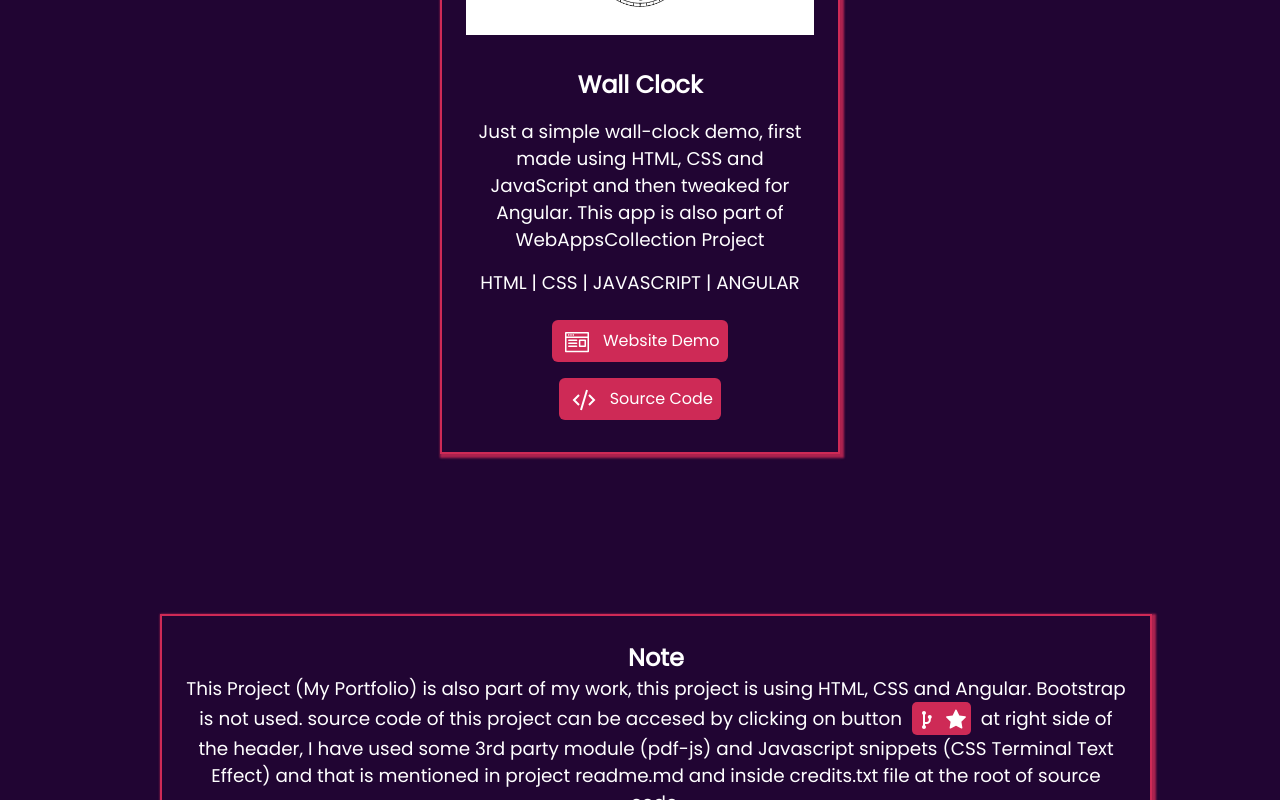
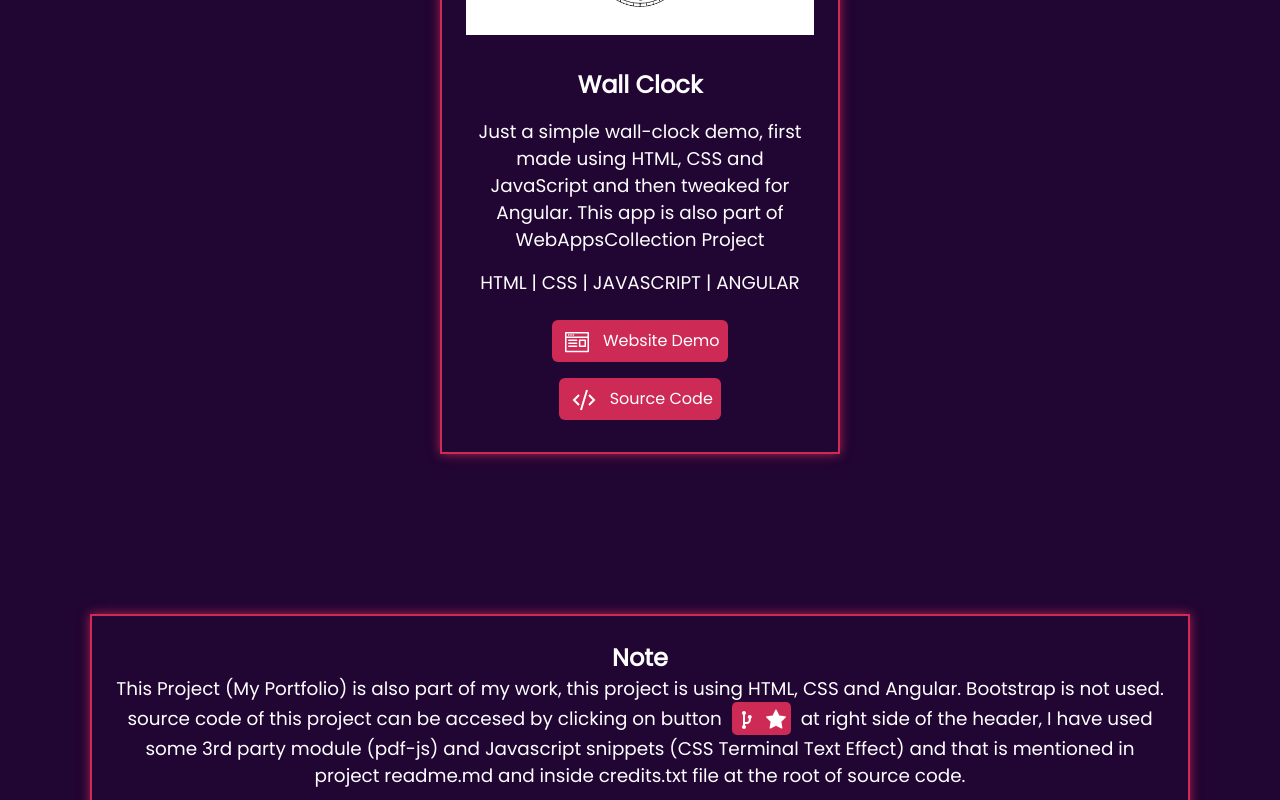
Before and after one commit to kakkarot9712/portfolio, a React (Create React App) app: page /projects in a window 1280 px wide. Shown: the part 2000-2800 px from the top of the page. Built offline with nearby package versions, Linux system fonts and the light colour scheme.

Commit message:
few styles fixed for porject page

```diff
--- a/src/components/Projects/PortfolioInfo.module.css
+++ b/src/components/Projects/PortfolioInfo.module.css
@@ -1,10 +1,13 @@
+section {
+    width: 96%;
+}
+
 .portfolio-info {
-    width: 100%;
     margin: 1rem;
     padding: 1.5rem;
     text-align: center;
-    -webkit-box-shadow: 2px 2px 2px 2px rgba(207, 42, 86, 0.8);
-            box-shadow: 2px 2px 2px 2px rgba(207, 42, 86, 0.8);
+    -webkit-box-shadow: 0 0 10px rgba(207, 42, 86, 0.8);
+            box-shadow: 0 0 10px rgba(207, 42, 86, 0.8);
     border: #ce2a56 2px solid;
 }
 
--- a/src/components/Projects/ProjectsSection.module.css
+++ b/src/components/Projects/ProjectsSection.module.css
@@ -9,7 +9,7 @@
     -webkit-box-align: center;
         -ms-flex-align: center;
             align-items: center;
-    width: 85%;
+    width: 100%;
 }
 
 .section h2, p {
--- a/src/components/UI/ProjectCardRenderer.module.css
+++ b/src/components/UI/ProjectCardRenderer.module.css
@@ -17,8 +17,8 @@
     margin: 1rem;
     padding: 1.5rem;
     text-align: center;
-    -webkit-box-shadow: 2px 2px 2px 2px rgba(207, 42, 86, 0.8);
-            box-shadow: 2px 2px 2px 2px rgba(207, 42, 86, 0.8);
+    -webkit-box-shadow: 0 0 10px rgba(207, 42, 86, 0.8);
+            box-shadow: 0 0 10px rgba(207, 42, 86, 0.8);;
     border: #ce2a56 2px solid;
 }
 
--- a/src/index.css
+++ b/src/index.css
@@ -32,7 +32,6 @@ p {
 
 section {
   margin: auto;
-  width: 85%;
   padding: 3rem;
   color: white;
   max-width: 1580px;
```
